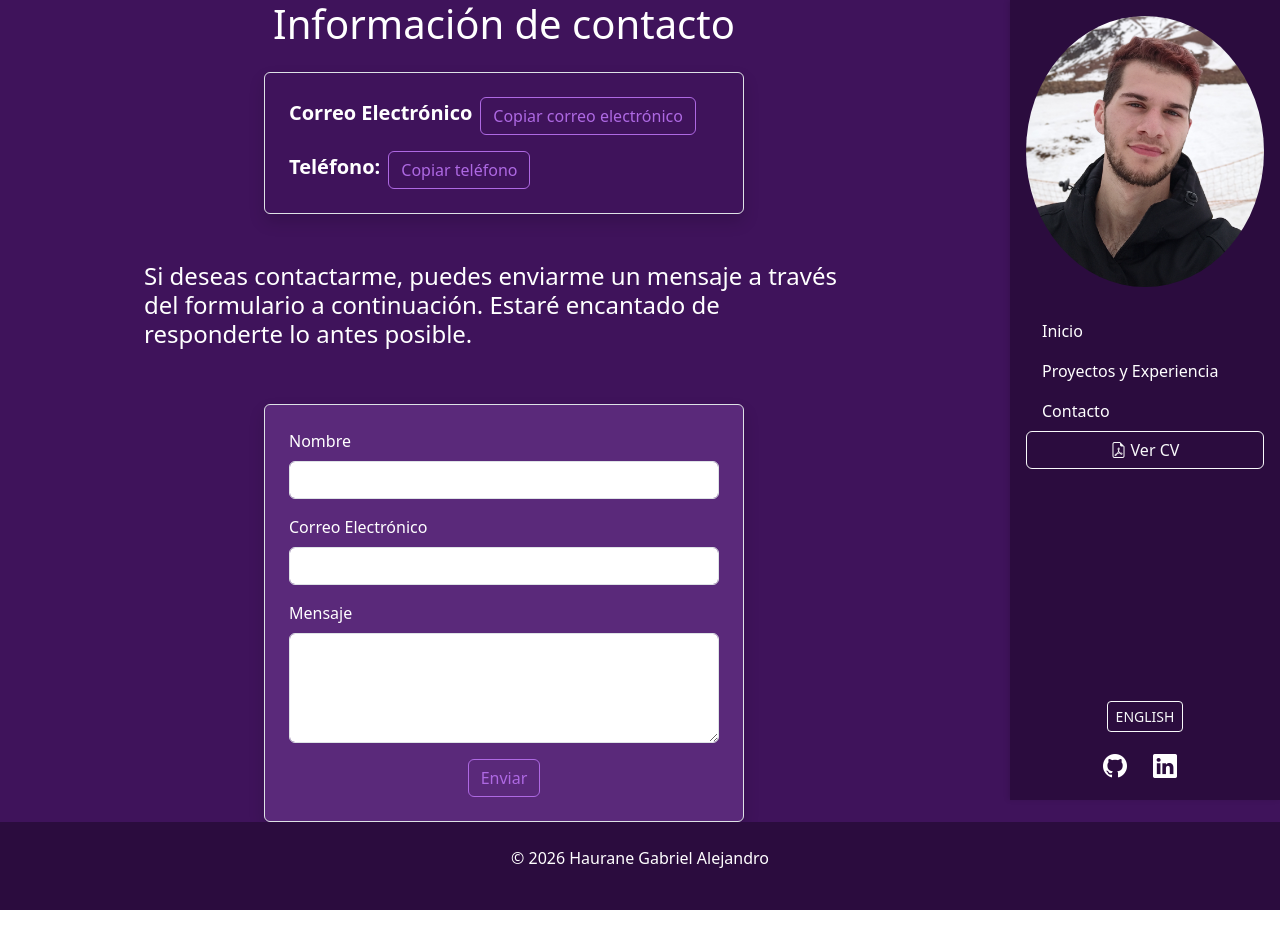
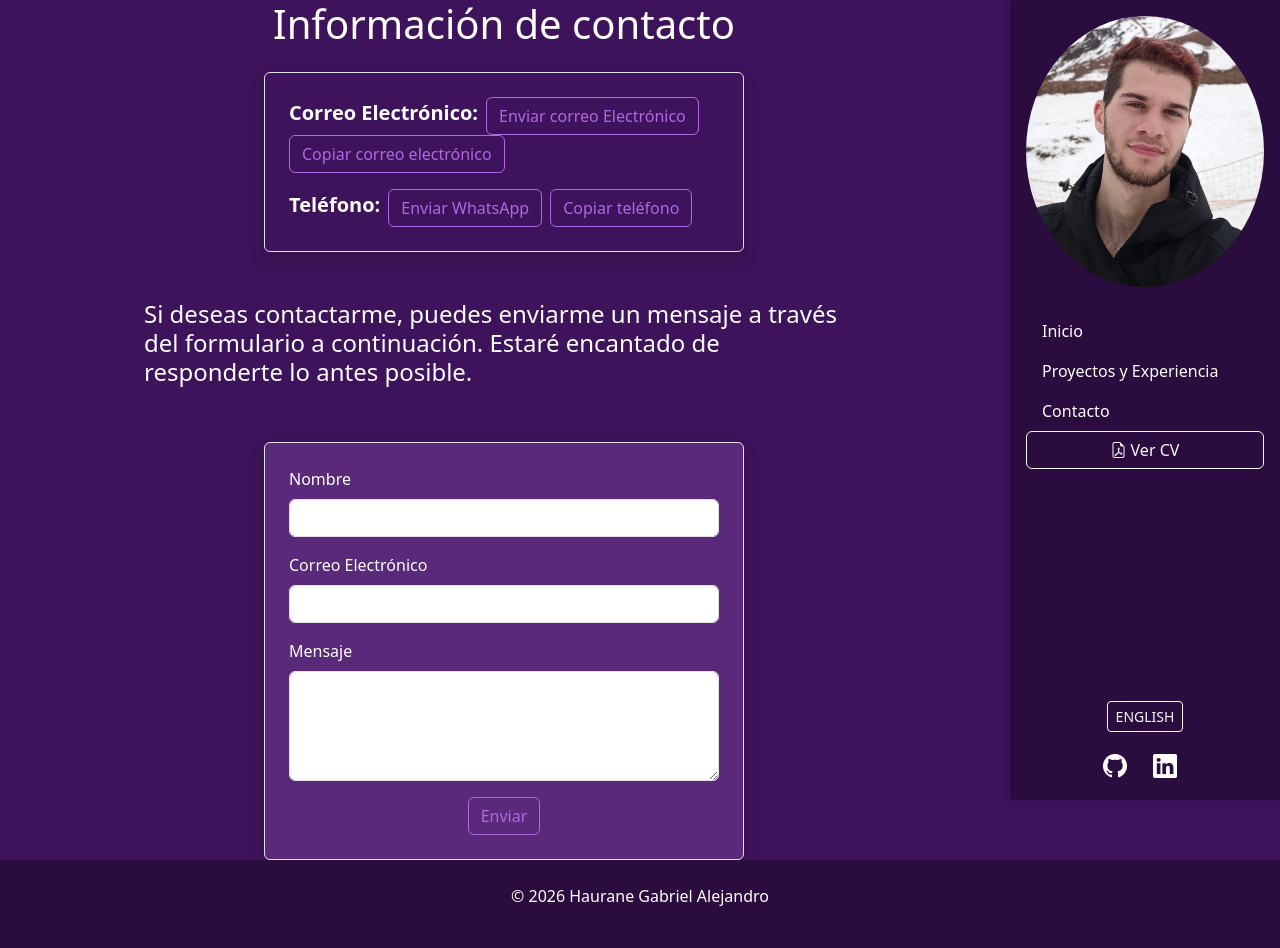
Before and after one commit to GabrielHaurane/Portafolio, a React (Vite) app: page /contacto in a window 1280 px wide. Before the commit the page ends 910 px from the top, so only its background shows below. Built offline with nearby package versions, Linux system fonts and the light colour scheme.

Commit message:
en caso de fallar el formulario estan las opciones para enviar o copiar el mail y el celular

```diff
--- a/src/components/pages/Contacto.jsx
+++ b/src/components/pages/Contacto.jsx
@@ -15,13 +15,25 @@ const Contacto = () => {
   };
   return (
     <>
-    <div className="d-flex justify-content-center w-75 mb-3">
+      <div className="d-flex justify-content-center w-75 mb-3">
         <h1 className="ms-5">{t("information.title")}</h1>
-    </div>
+      </div>
       <div className="d-flex justify-content-center w-75">
         <div className="ms-5 border p-4 rounded shadow w-50 d-flex flex-column gap-3">
           <div>
-            <span className="me-2 fw-bold fs-5">{t("information.email")}</span>
+            <span className="me-2 fw-bold fs-5">{t("information.email")}:</span>
+            <Button
+              className="btn-outline-violet me-2"
+              size="md"
+              onClick={() =>
+                window.open(
+                  "https://mail.google.com/mail/?view=cm&fs=1&to=gabrielhaurane@gmail.com",
+                  "_blank"
+                )
+              }
+            >
+              {t("information.sendmail")}
+            </Button>
             <Button
               className="btn-outline-violet"
               size="md"
@@ -38,6 +50,15 @@ const Contacto = () => {
 
           <div>
             <span className="me-2 fw-bold fs-5">{t("information.phone")}:</span>
+            <Button
+              className="btn-outline-violet me-2"
+              size="md"
+              onClick={() =>
+                window.open("https://wa.me/543816970612", "_blank")
+              }
+            >
+              {t("information.sendWhatsApp")}
+            </Button>
             <Button
               className="btn-outline-violet"
               size="md"
--- a/src/locales/en/translation.json
+++ b/src/locales/en/translation.json
@@ -49,7 +49,9 @@
 "information": {
   "title": "Contact Information",
   "email": "Email",
+  "sendmail": "Send Email",
   "phone": "Phone",
+  "sendWhatsApp": "Send WhatsApp",
   "description": "If you wish to contact me, you can send me a message through the form below. I will be happy to respond as soon as possible.",
   "copyEmail": "Copy Email",
   "copyPhone": "Copy Phone",
--- a/src/locales/es/translation.json
+++ b/src/locales/es/translation.json
@@ -49,7 +49,9 @@
   "information": {
     "title": "Información de contacto",
     "email": "Correo Electrónico",
+    "sendmail": "Enviar correo Electrónico",
     "phone": "Teléfono",
+    "sendWhatsApp": "Enviar WhatsApp",
     "description": "Si deseas contactarme, puedes enviarme un mensaje a través del formulario a continuación. Estaré encantado de responderte lo antes posible.",
     "copyEmail": "Copiar correo electrónico",
     "copyPhone": "Copiar teléfono",
```
